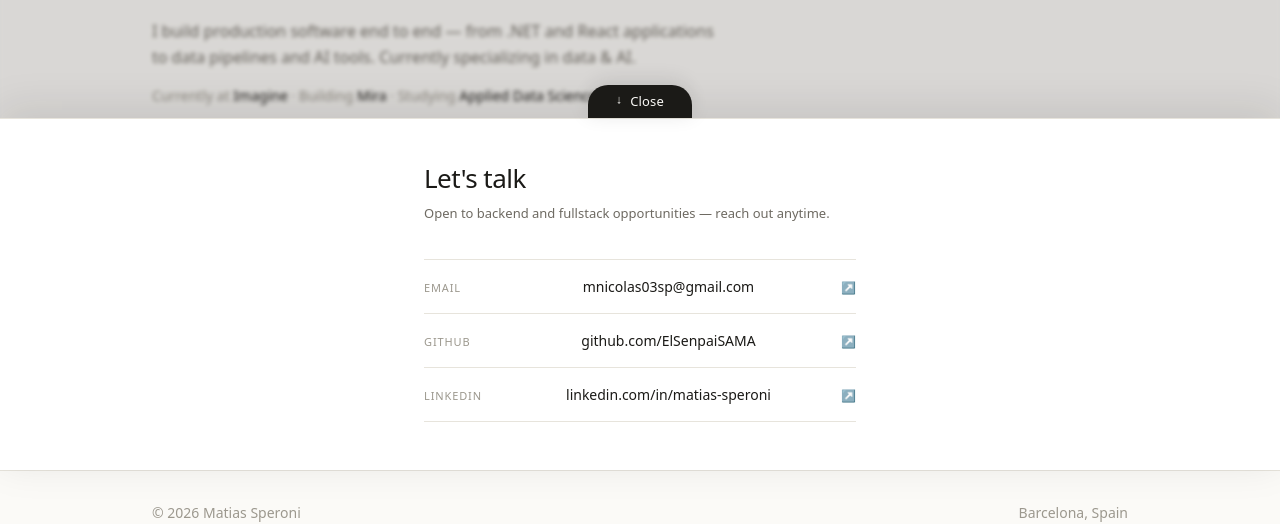
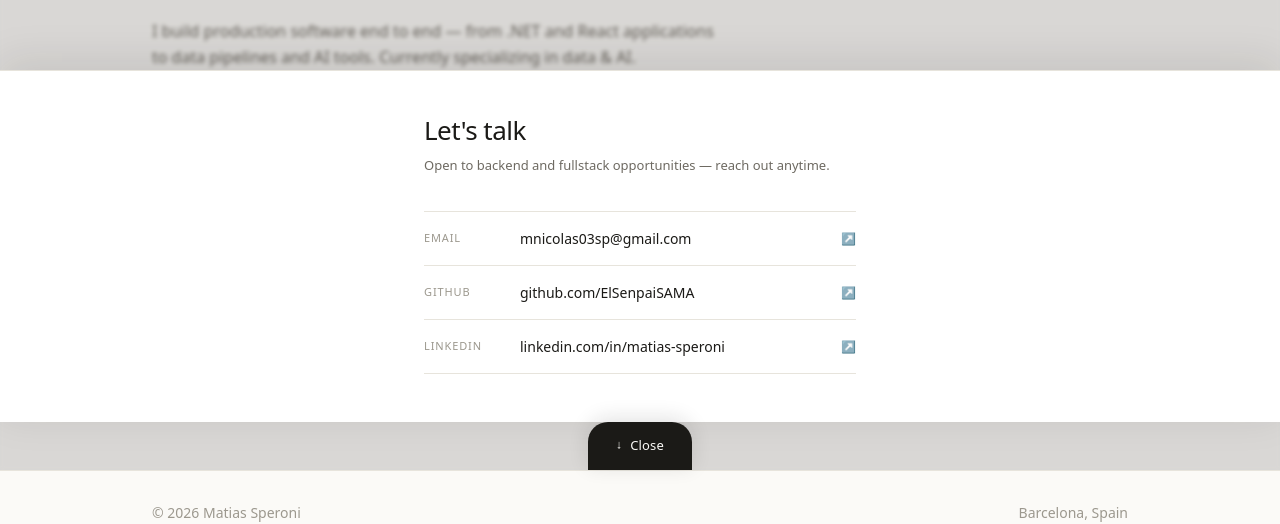
Before and after one commit to ElSenpaiSAMA/NextJS-Portfolio, a Next.js app: page / in a window 1280 px wide. Both pictures are taken after a click on the button "Get in touch". Shown: the part 330-854 px from the top of the page. Built offline with nearby package versions, Linux system fonts and the light colour scheme; no server answers.

Commit message:
Fix pill always flush at bottom: separate pill and panel into independent fixed elements

```diff
--- a/app/components/ContactDrawer.tsx
+++ b/app/components/ContactDrawer.tsx
@@ -1,6 +1,8 @@
 "use client";
 
 import { useState, useEffect } from "react";
+
+const PILL_H = 48;
 
 const CONTACT_LINKS = [
   {
@@ -26,20 +28,17 @@ const CONTACT_LINKS = [
 export default function ContactDrawer() {
   const [open, setOpen] = useState(false);
 
-  // Lock body scroll when open
   useEffect(() => {
     document.body.style.overflow = open ? "hidden" : "";
     return () => { document.body.style.overflow = ""; };
   }, [open]);
 
-  // Close on Escape
   useEffect(() => {
     const onKey = (e: KeyboardEvent) => { if (e.key === "Escape") setOpen(false); };
     window.addEventListener("keydown", onKey);
     return () => window.removeEventListener("keydown", onKey);
   }, []);
 
-  // Listen for external open trigger (e.g. Hero "Get in touch" button)
   useEffect(() => {
     const handler = () => setOpen(true);
     window.addEventListener("open-contact-drawer", handler);
@@ -64,64 +63,20 @@ export default function ContactDrawer() {
         }}
       />
 
-      {/* Drawer */}
+      {/* Panel — slides up above the pill */}
       <div
         role="dialog"
         aria-modal="true"
         aria-label="Contact"
         style={{
           position: "fixed",
-          bottom: 0,
+          bottom: PILL_H,
           left: 0,
           right: 0,
           zIndex: 50,
-          transform: open ? "translateY(0)" : "translateY(calc(100% - 52px))",
+          transform: open ? "translateY(0)" : `translateY(calc(100% + ${PILL_H}px))`,
           transition: "transform 0.42s cubic-bezier(0.32, 0.72, 0, 1)",
-        }}
-      >
-        {/* Pill trigger */}
-        <div style={{ display: "flex", justifyContent: "center" }}>
-          <button
-            onClick={() => setOpen((v) => !v)}
-            aria-expanded={open}
-            style={{
-              display: "flex",
-              alignItems: "center",
-              gap: "8px",
-              padding: "10px 28px",
-              background: "#1B1A17",
-              color: "#FBFAF7",
-              border: "none",
-              borderRadius: "20px 20px 0 0",
-              cursor: "pointer",
-              fontSize: "13px",
-              fontWeight: 500,
-              fontFamily: "var(--font-sans)",
-              letterSpacing: "0.01em",
-              boxShadow: "0 -4px 20px rgba(27, 26, 23, 0.12)",
-              userSelect: "none",
-              lineHeight: "1",
-            }}
-          >
-            <span
-              style={{
-                display: "inline-block",
-                transition: "transform 0.35s ease",
-                transform: open ? "rotate(180deg)" : "rotate(0deg)",
-                fontSize: "12px",
-              }}
-            >
-              ↑
-            </span>
-            {open ? "Close" : "Want to get in touch?"}
-          </button>
-        </div>
-
-        {/* Panel — hidden from rendering when closed so no white strip shows */}
-        <div
-          style={{
           visibility: open ? "visible" : "hidden",
-            transition: open ? "visibility 0s" : "visibility 0s linear 0.42s",
         }}
       >
         <div
@@ -150,7 +105,7 @@ export default function ContactDrawer() {
               Open to backend and fullstack opportunities — reach out anytime.
             </p>
 
-              <div style={{ display: "flex", flexDirection: "column", gap: "0" }}>
+            <div style={{ display: "flex", flexDirection: "column" }}>
               {CONTACT_LINKS.map(({ label, value, href, external }, i) => (
                 <a
                   key={label}
@@ -158,21 +113,18 @@ export default function ContactDrawer() {
                   {...(external ? { target: "_blank", rel: "noopener noreferrer" } : {})}
                   style={{
                     display: "flex",
-                      alignItems: "baseline",
+                    alignItems: "center",
                     justifyContent: "space-between",
                     padding: "16px 0",
-                      borderTop: i === 0 ? "1px solid #E7E4DC" : "1px solid #E7E4DC",
+                    borderTop: "1px solid #E7E4DC",
                     borderBottom: i === CONTACT_LINKS.length - 1 ? "1px solid #E7E4DC" : "none",
                     textDecoration: "none",
                     color: "inherit",
                     gap: "24px",
+                    transition: "opacity 0.15s ease",
                   }}
-                    onMouseEnter={(e) => {
-                      (e.currentTarget.querySelector(".link-value") as HTMLElement).style.color = "#A8642E";
-                    }}
-                    onMouseLeave={(e) => {
-                      (e.currentTarget.querySelector(".link-value") as HTMLElement).style.color = "#1B1A17";
-                    }}
+                  onMouseEnter={(e) => { e.currentTarget.style.opacity = "0.6"; }}
+                  onMouseLeave={(e) => { e.currentTarget.style.opacity = "1"; }}
                 >
                   <span
                     style={{
@@ -187,12 +139,11 @@ export default function ContactDrawer() {
                     {label}
                   </span>
                   <span
-                      className="link-value"
                     style={{
                       fontSize: "14px",
                       color: "#1B1A17",
                       fontFamily: "var(--font-sans)",
-                        transition: "color 0.15s ease",
+                      flex: 1,
                     }}
                   >
                     {value}
@@ -204,6 +155,55 @@ export default function ContactDrawer() {
           </div>
         </div>
       </div>
+
+      {/* Pill — always flush at the bottom of the screen */}
+      <div
+        style={{
+          position: "fixed",
+          bottom: 0,
+          left: 0,
+          right: 0,
+          zIndex: 51,
+          display: "flex",
+          justifyContent: "center",
+          pointerEvents: "none",
+        }}
+      >
+        <button
+          onClick={() => setOpen((v) => !v)}
+          aria-expanded={open}
+          style={{
+            pointerEvents: "auto",
+            display: "flex",
+            alignItems: "center",
+            gap: "8px",
+            height: `${PILL_H}px`,
+            padding: "0 28px",
+            background: "#1B1A17",
+            color: "#FBFAF7",
+            border: "none",
+            borderRadius: "20px 20px 0 0",
+            cursor: "pointer",
+            fontSize: "13px",
+            fontWeight: 500,
+            fontFamily: "var(--font-sans)",
+            letterSpacing: "0.01em",
+            boxShadow: "0 -4px 20px rgba(27, 26, 23, 0.12)",
+            userSelect: "none",
+          }}
+        >
+          <span
+            style={{
+              display: "inline-block",
+              transition: "transform 0.35s ease",
+              transform: open ? "rotate(180deg)" : "rotate(0deg)",
+              fontSize: "12px",
+            }}
+          >
+            ↑
+          </span>
+          {open ? "Close" : "Want to get in touch?"}
+        </button>
       </div>
     </>
   );
```
Lines whose indentation alone changed are shown as unchanged.
